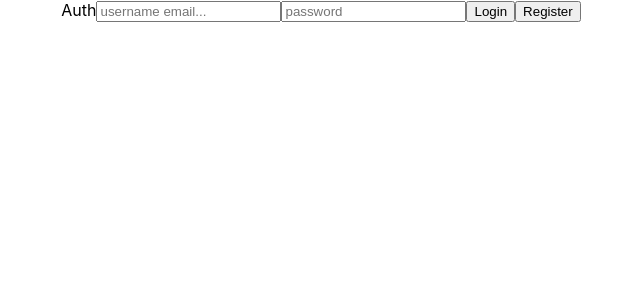
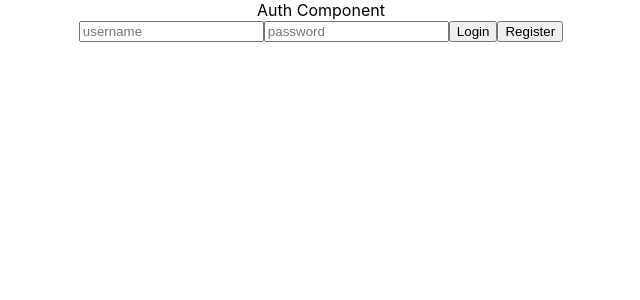
Before and after one commit to MurrTuck/wr1-helo, a React (Create React App) app: page / in a window 1280 px wide. Shown: the top 300 px of the page, without its empty margins (319-959 px from the left). Built offline with nearby package versions, Linux system fonts and the light colour scheme.

Commit message:
Register is working

```diff
--- a/src/Components/Auth/Auth.js
+++ b/src/Components/Auth/Auth.js
@@ -1,4 +1,6 @@
 import React, { Component } from 'react'
+import axios from 'axios'
+
 
 
 
@@ -13,15 +15,58 @@ class Auth extends Component {
 
     }
 
+    changeHandler = (e) => {
+        this.setState({
+            [e.target.name]: e.target.value
+        })
+    }
+
+    registerUser = () => {
+        const { username, password } = this.state
+
+        axios
+            .post('/auth/register', { username, password })
+            .then(res => {
+                console.log("User has been registered", res.data)
+                this.setState({
+                    username: res.data.username,
+                    password: ''
+                })
+                this.props.history.push('/dashboard')
+            })
+            .catch(err => {
+                console.log(err)
+                alert(err)
+            })
+    }
+
+
 
     render() {
+        const { username, password } = this.state
         return (
             <div>
-                Auth
-                <input placeholder="username email..."></input>
-                <input placeholder="password"></input>
-                <button>Login</button>
-                <button>Register</button>
+                <div>
+                    Auth Component
+                </div>
+                <form>
+                    <input
+                        type='text'
+                        name='username'
+                        placeholder="username"
+                        value={username}
+                        onChange={e => this.changeHandler(e)}>
+                    </input>
+                    <input
+                        type='password'
+                        name='password'
+                        placeholder="password"
+                        value={password}
+                        onChange={e => this.changeHandler(e)}>
+                    </input>
+                    <button>Login</button>
+                    <button onClick={this.registerUser}>Register</button>
+                </form>
             </div>
         )
 
```
Also changed, not shown: 1 other file (tests, documents, lock files or other folders).
